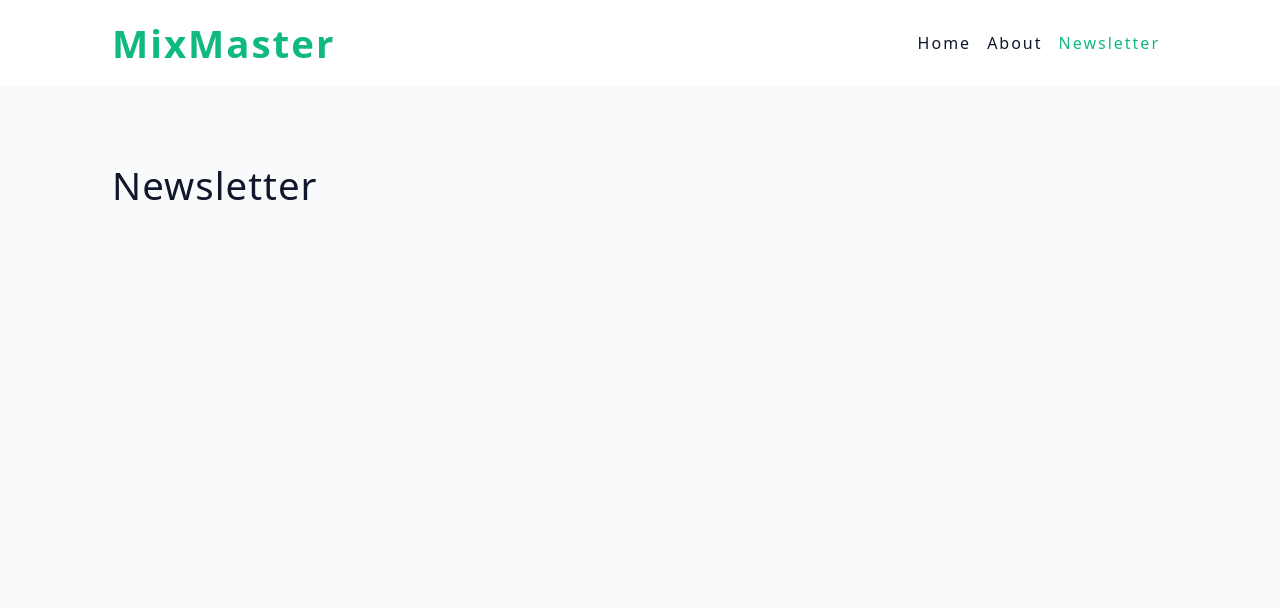
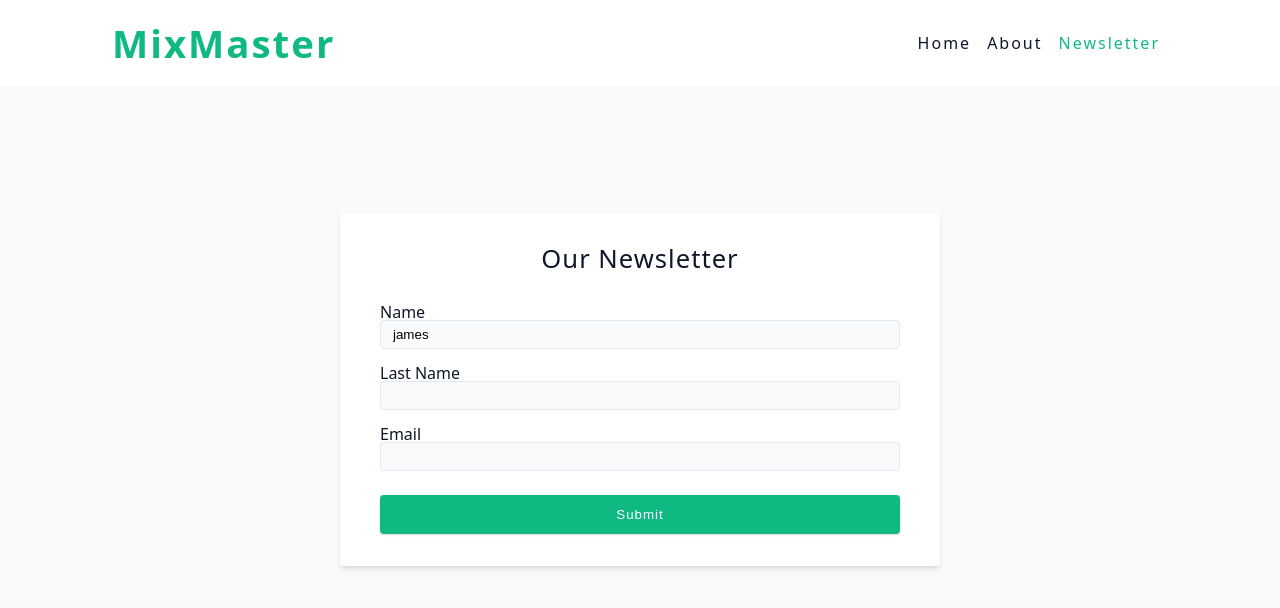
Before and after one commit to jamesv28/react-mix-master, a React (Vite) app: page /newsletter in a window 1280 px wide. Shown: the top 608 px of the page. Built offline with nearby package versions, Linux system fonts and the light colour scheme.

Commit message:
form input for newsletter

```diff
--- a/src/main.jsx
+++ b/src/main.jsx
@@ -4,6 +4,7 @@
 import App from "./App";
 
 import "./index.css";
+import "react-toastify/ReactToastify.min.css";
 
 ReactDOM.createRoot(document.getElementById("root")).render(
   <React.StrictMode>
--- a/src/pages/NewsletterView.jsx
+++ b/src/pages/NewsletterView.jsx
@@ -2,9 +2,48 @@
 
 const NewsletterView = () => {
   return (
-    <div>
-      <h2>Newsletter</h2>
-    </div>
+    <form className="form">
+      <h4 style={{ textAlign: "center", marginBottom: "2rem" }}>
+        Our Newsletter
+      </h4>
+      <div className="form-row">
+        <label htmlFor="name">Name</label>
+        <input
+          type="text"
+          className="form-input"
+          name="name"
+          id="name"
+          defaultValue="james"
+        />
+      </div>
+      <div className="form-row">
+        <label htmlFor="lastName">Last Name</label>
+        <input
+          type="text"
+          className="form-input"
+          name="lastName"
+          id="lastName"
+          defaultValue=""
+        />
+      </div>
+      <div className="form-row">
+        <label htmlFor="email">Email</label>
+        <input
+          type="text"
+          className="form-input"
+          name="email"
+          id="email"
+          defaultValue=""
+        />
+      </div>
+      <button
+        className="btn btn-block"
+        type="submit"
+        style={{ marginTop: "0.5rem", padding: "0.75rem" }}
+      >
+        Submit
+      </button>
+    </form>
   );
 };
 
```
